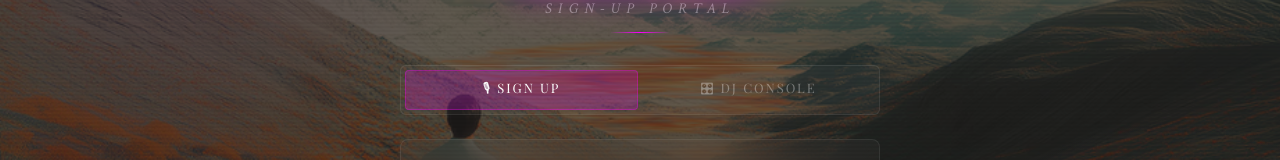
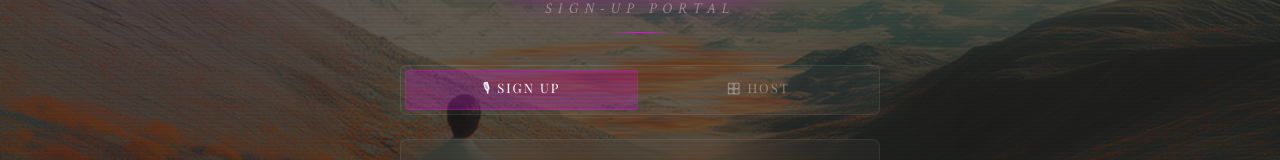
Before and after one commit to qwercy22/oro-karaoke-portal, a React (Vite) app: page / in a window 1280 px wide. Shown: the part 222-382 px from the top of the page. Built offline with nearby package versions, Linux system fonts and the light colour scheme.

Commit message:
renamr DJ Console to Host

```diff
--- a/src/App.jsx
+++ b/src/App.jsx
@@ -379,7 +379,7 @@ export default function KaraokePortal() {
                 background: view === v ? "rgba(255,0,255,0.2)" : "none",
                 border: view === v ? "1px solid rgba(255,0,255,0.3)" : "1px solid transparent",
               }}>
-              {v === "portal" ? "🎙 Sign Up" : "🎛 DJ Console"}
+              {v === "portal" ? "🎙 Sign Up" : "🎛 Host"}
             </button>
           ))}
         </div>
```
